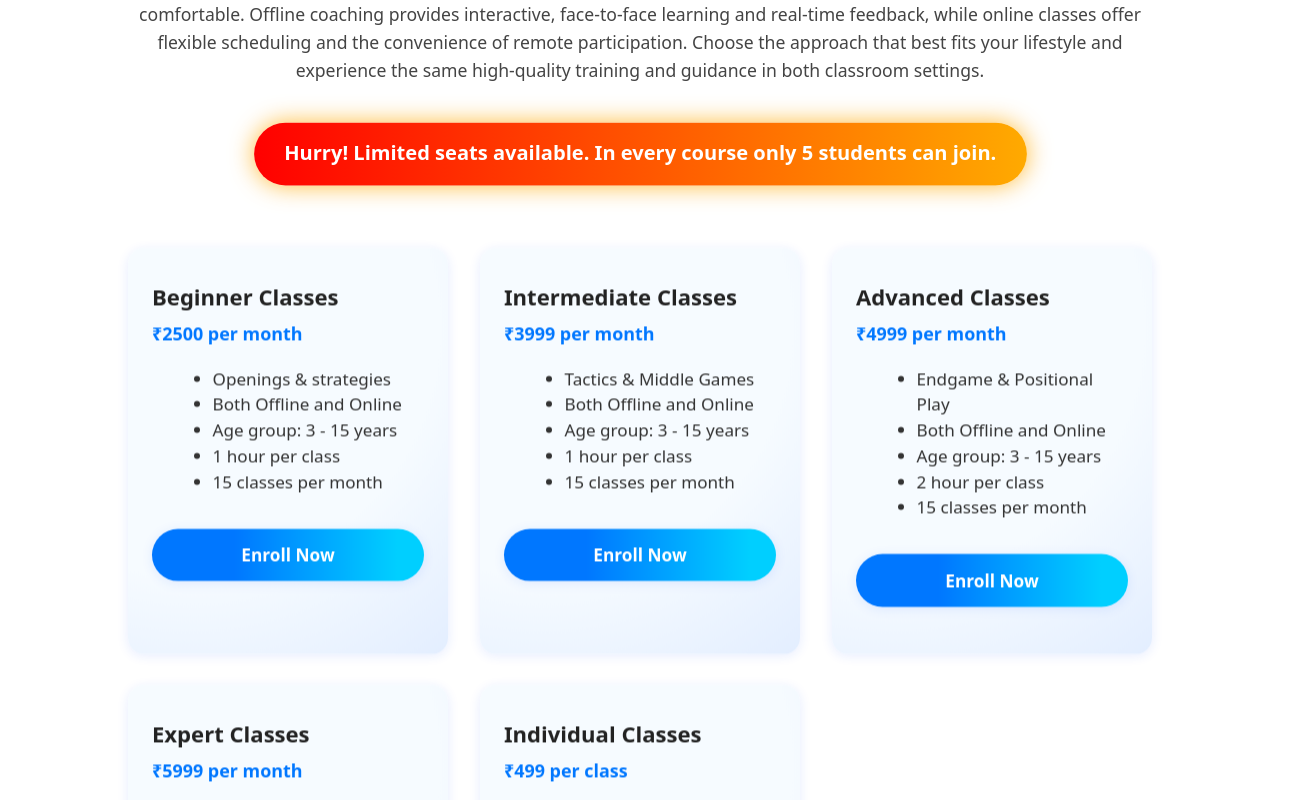
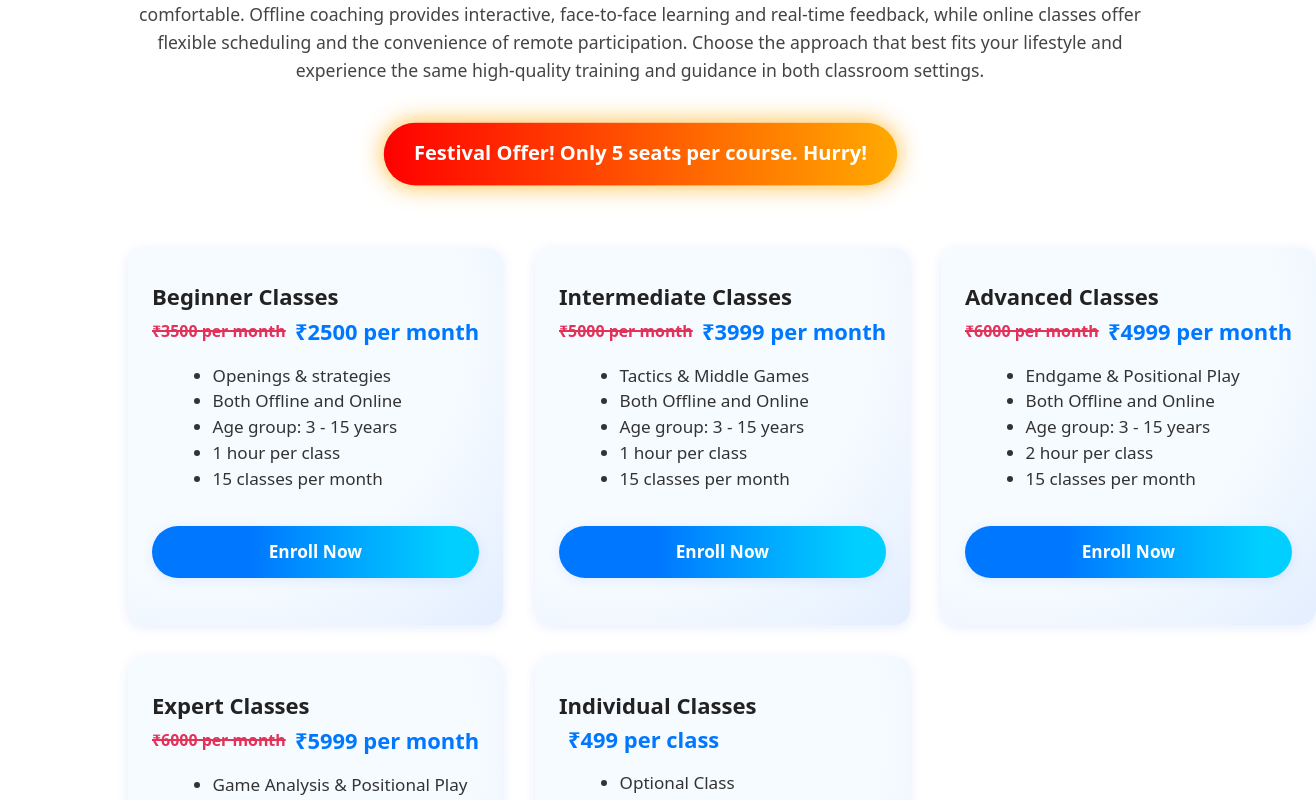
Before and after one commit to shantanugupta18/ChessAcademyProject, a React (Vite) app: page / in a window 1280 px wide. Shown: the part 4020-4820 px from the top of the page, 1316 px wide, since content can reach past the window. Built offline with nearby package versions, Linux system fonts and the light colour scheme.

Commit message:
added discount cards in courses

```diff
--- a/src/components/CoursesSection.jsx
+++ b/src/components/CoursesSection.jsx
@@ -21,7 +21,20 @@ const CoursesSection = () => (
         >
           <div className="course-header">
             <h3 className="course-title">{course.title}</h3>
-            <span className="course-price">{course.price}</span>
+            {course.discountedPrice ? (
+              <div
+                className="course-price"
+                aria-label={`${course.title} price discounted from ${course.originalPrice} to ${course.discountedPrice} per class`}
+              >
+                <span className="price-old" aria-hidden="true">
+                  {course.originalPrice}
+                </span>
+                <span className="price-new">{course.discountedPrice}</span>
+                {/* <span className="price-unit">per class</span> */}
+              </div>
+            ) : (
+              <span className="course-price">{course.price}</span>
+            )}{" "}
           </div>
           <ul className="course-features">
             {course.features.map((f, i) => (
--- a/src/constants/texts.js
+++ b/src/constants/texts.js
@@ -55,31 +55,36 @@ export const COURSES = [
     description_parta: "Chess classes are offered in both",
     description_bold: "Offline and Online",
     description_partb: "formats, ensuring students can learn wherever they feel most comfortable. Offline coaching provides interactive, face-to-face learning and real-time feedback, while online classes offer flexible scheduling and the convenience of remote participation. Choose the approach that best fits your lifestyle and experience the same high-quality training and guidance in both classroom settings.",
-    highlight_text: "Hurry! Limited seats available. In every course only 5 students can join."
+    highlight_text: "Festival Offer! Only 5 seats per course. Hurry!"
   },
   {
     title: "Beginner Classes",
-    price: "₹2500 per month",
+    originalPrice: "₹3500 per month",
+    discountedPrice: "₹2500 per month",
     features: ["Openings & strategies", "Both Offline and Online", "Age group: 3 - 15 years", "1 hour per class", "15 classes per month"]
   },
   {
     title: "Intermediate Classes",
-    price: "₹3999 per month",
+    originalPrice: "₹5000 per month",
+    discountedPrice: "₹3999 per month",
     features: ["Tactics & Middle Games", "Both Offline and Online", "Age group: 3 - 15 years", "1 hour per class", "15 classes per month"]
   },
   {
     title: "Advanced Classes",
-    price: "₹4999 per month",
+    originalPrice: "₹6000 per month",
+    discountedPrice: "₹4999 per month",
     features: ["Endgame & Positional Play", "Both Offline and Online", "Age group: 3 - 15 years", "2 hour per class", "15 classes per month"]
   },
   {
     title: "Expert Classes",
-    price: "₹5999 per month",
+    originalPrice: "₹6000 per month",
+    discountedPrice: "₹5999 per month",
     features: ["Game Analysis & Positional Play Discussion", "Both Offline and Online", "Age group: 3 - 15 years", "2 hour per class", "15 classes per month"]
   },
   {
     title: "Individual Classes",
-    price: "₹499 per class",
+    // originalPrice: "₹499 per class",
+    discountedPrice: "₹499 per class",
     features: ["Optional Class", "Both Offline and Online", "Age group: 3 - 15 years", "1 hour per class", "Flexible scheduling"]
   },
 ];
--- a/src/styles/CoursesSection.css
+++ b/src/styles/CoursesSection.css
@@ -152,13 +152,60 @@
 
 
 .course-price {
-    font-weight: bold;
+    display: flex;
+    align-items: center;
+    gap: 0.55rem;
+    font-weight: 700;
     color: #0077ff;
     font-size: 1.12em;
     margin: 0 0 0.7em 0;
     white-space: nowrap;
     text-align: left;
-    display: block;
+}
+
+/* Old price: red, strikethrough, 2px smaller */
+.course-price .price-old {
+    color: #e11d48;
+    /* red */
+    text-decoration-line: line-through;
+    text-decoration-thickness: 2px;
+    text-decoration-color: currentColor;
+    font-size: calc(1em - 2px);
+    opacity: 0.9;
+}
+
+/* New price: prominent + gentle pulse */
+.course-price .price-new {
+    display: inline-flex;
+    align-items: baseline;
+    color: #0077ff;
+    /* or brand color */
+    font-size: calc(1em + 4px);
+    line-height: 1;
+    transform-origin: left center;
+    animation: pricePulse 1.15s ease-in-out 0.2s 3 both;
+    /* grow/shrink 3 times */
+}
+
+/* Pulse keyframes: scale up then back down */
+@keyframes pricePulse {
+
+    0%,
+    100% {
+        transform: scale(1);
+    }
+
+    50% {
+        transform: scale(1.12);
+    }
+}
+
+/* Optional "per class" unit */
+.course-price .price-unit {
+    color: #555;
+    font-weight: 600;
+    font-size: 0.86em;
+    margin-left: 0.1rem;
 }
 
 .course-features {
@@ -219,6 +266,11 @@
         font-size: 1em;
         margin-left: 0;
         margin-top: 0.15em;
+        gap: 0.45rem;
+    }
+
+    .course-price .price-new {
+        font-size: calc(1em + 2px);
     }
 
     .course-features {
```
